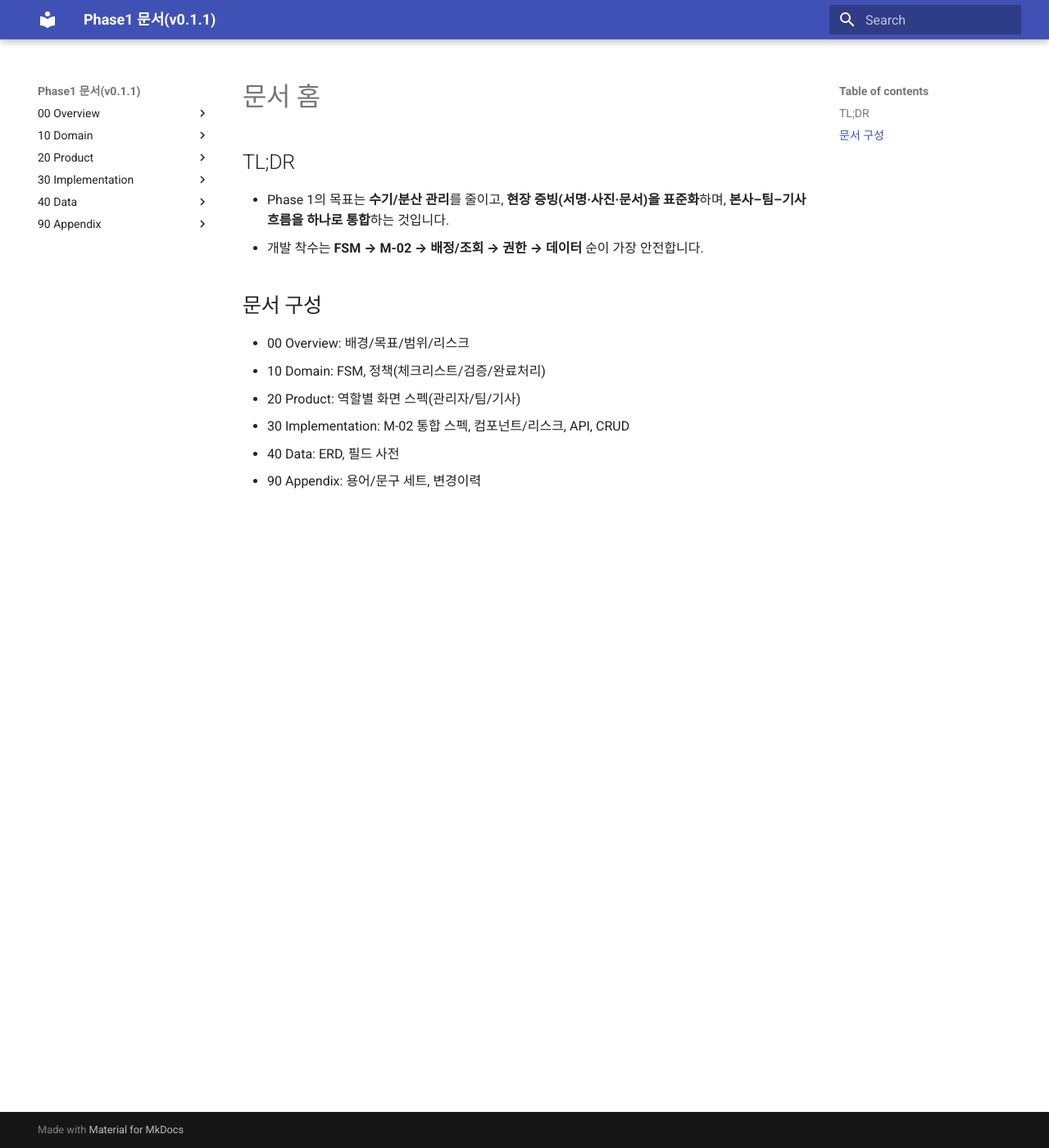
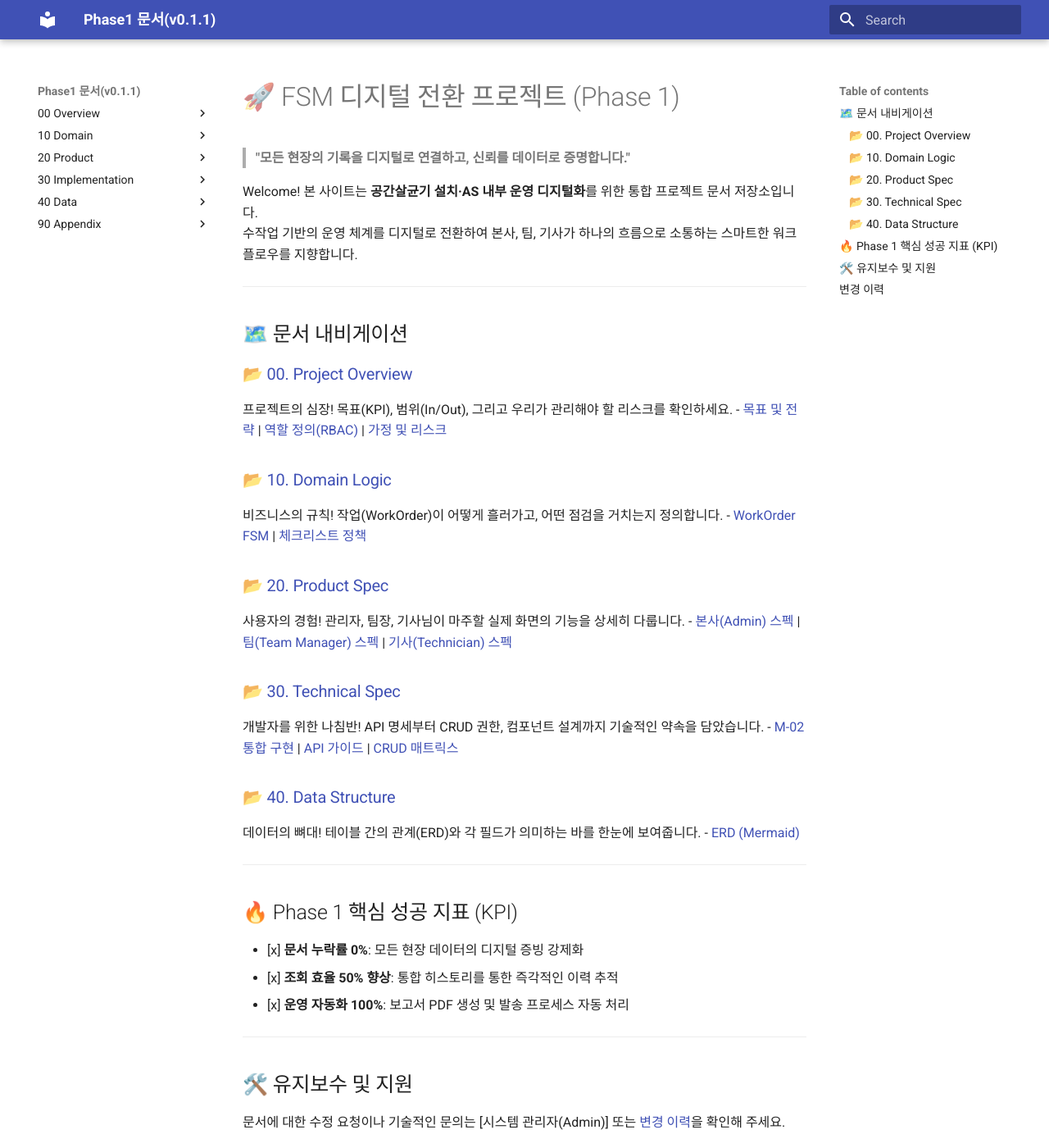
Before and after one commit to jjuune/fsm-docs, an MkDocs documentation site: the page built from docs/index.md, in a window 1280 px wide and 1400 px high. Shown: the whole window at 82% size. Built offline with MkDocs 1.6.1 and Material for MkDocs 9.7.7, drawn with Linux system fonts in a browser that asks for light colours; some of the changed text lies outside the part shown.

Commit message:
docs: 웰컴 페이지(index.md) 럭셔리 리뉴얼 완료

```diff
--- a/docs/index.md
+++ b/docs/index.md
@@ -1,13 +1,45 @@
-# 문서 홈
+# 🚀 FSM 디지털 전환 프로젝트 (Phase 1)
 
-## TL;DR
-- Phase 1의 목표는 **수기/분산 관리**를 줄이고, **현장 증빙(서명·사진·문서)을 표준화**하며, **본사–팀–기사 흐름을 하나로 통합**하는 것입니다.
-- 개발 착수는 **FSM → M-02 → 배정/조회 → 권한 → 데이터** 순이 가장 안전합니다.
+> **"모든 현장의 기록을 디지털로 연결하고, 신뢰를 데이터로 증명합니다."**
 
-## 문서 구성
-- 00 Overview: 배경/목표/범위/리스크
-- 10 Domain: FSM, 정책(체크리스트/검증/완료처리)
-- 20 Product: 역할별 화면 스펙(관리자/팀/기사)
-- 30 Implementation: M-02 통합 스펙, 컴포넌트/리스크, API, CRUD
-- 40 Data: ERD, 필드 사전
-- 90 Appendix: 용어/문구 세트, 변경이력
+Welcome! 본 사이트는 **공간살균기 설치·AS 내부 운영 디지털화**를 위한 통합 프로젝트 문서 저장소입니다.
+수작업 기반의 운영 체계를 디지털로 전환하여 본사, 팀, 기사가 하나의 흐름으로 소통하는 스마트한 워크플로우를 지향합니다.
+
+---
+
+## 🗺️ 문서 내비게이션
+
+### 📂 [00. Project Overview](00-overview/01-project.md)
+프로젝트의 심장! 목표(KPI), 범위(In/Out), 그리고 우리가 관리해야 할 리스크를 확인하세요.
+- [목표 및 전략](00-overview/01-project.md) | [역할 정의(RBAC)](00-overview/02-roles.md) | [가정 및 리스크](00-overview/04-assumptions-risks.md)
+
+### 📂 [10. Domain Logic](10-domain/01-workorder-fsm.md)
+비즈니스의 규칙! 작업(WorkOrder)이 어떻게 흘러가고, 어떤 점검을 거치는지 정의합니다.
+- [WorkOrder FSM](10-domain/01-workorder-fsm.md) | [체크리스트 정책](10-domain/02-checklist-policy.md)
+
+### 📂 [20. Product Spec](20-product/01-screen-map.md)
+사용자의 경험! 관리자, 팀장, 기사님이 마주할 실제 화면의 기능을 상세히 다룹니다.
+- [본사(Admin) 스펙](20-product/02-admin.md) | [팀(Team Manager) 스펙](20-product/03-team-manager.md) | [기사(Technician) 스펙](20-product/04-technician.md)
+
+### 📂 [30. Technical Spec](30-implementation/01-m02-spec.md)
+개발자를 위한 나침반! API 명세부터 CRUD 권한, 컴포넌트 설계까지 기술적인 약속을 담았습니다.
+- [M-02 통합 구현](30-implementation/01-m02-spec.md) | [API 가이드](30-implementation/03-api.md) | [CRUD 매트릭스](30-implementation/04-crud-matrix.md)
+
+### 📂 [40. Data Structure](40-data/01-erd.md)
+데이터의 뼈대! 테이블 간의 관계(ERD)와 각 필드가 의미하는 바를 한눈에 보여줍니다.
+- [ERD (Mermaid)](40-data/01-erd.md)
+
+---
+
+## 🔥 Phase 1 핵심 성공 지표 (KPI)
+- [x] **문서 누락률 0%**: 모든 현장 데이터의 디지털 증빙 강제화
+- [x] **조회 효율 50% 향상**: 통합 히스토리를 통한 즉각적인 이력 추적
+- [x] **운영 자동화 100%**: 보고서 PDF 생성 및 발송 프로세스 자동 처리
+
+---
+
+## 🛠️ 유지보수 및 지원
+문서에 대한 수정 요청이나 기술적인 문의는 [시스템 관리자(Admin)] 또는 [변경 이력](90-appendix/02-changelog.md)을 확인해 주세요.
+
+## 변경 이력
+- **v0.1:** 통합 문서 사이트 대문 리뉴얼 (2025-02-20)
```
